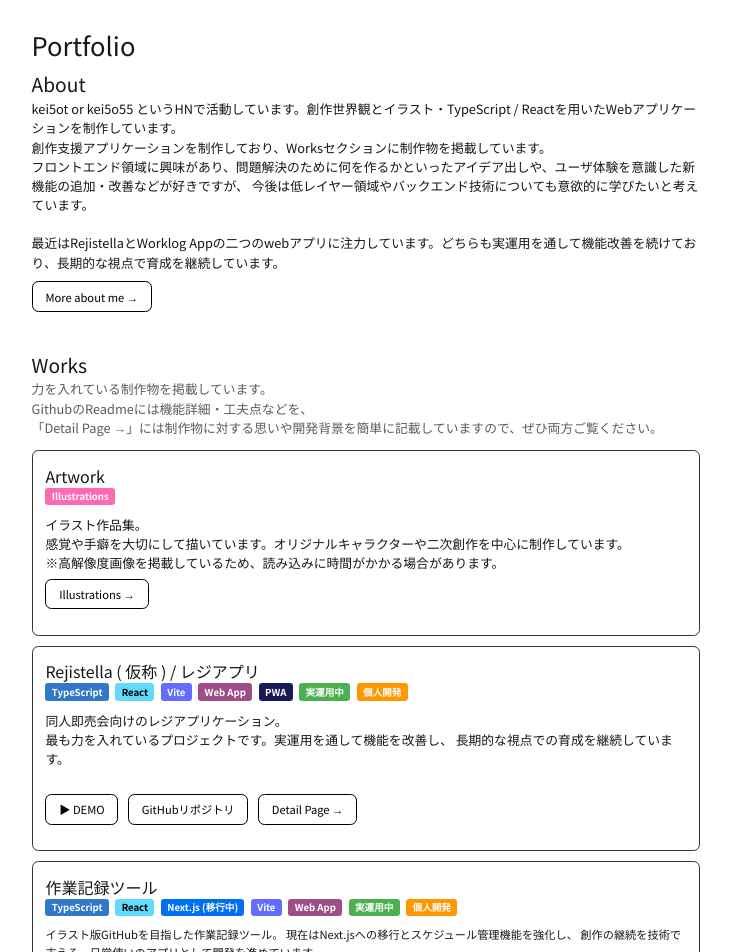
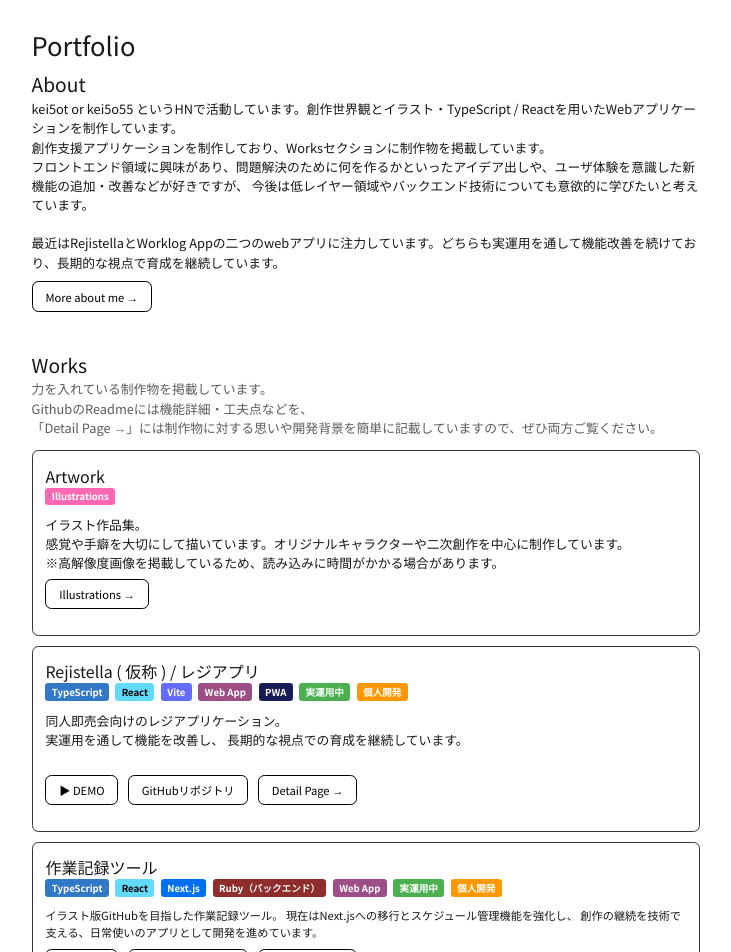
Before and after one commit to kei5o55/my-portfolio, a Next.js app: page / in a window 1280 px wide. Shown: the top 952 px of the page, without its empty margins (274-1005 px from the left). Built offline with nearby package versions, Linux system fonts and the light colour scheme.

Commit message:
ふぃｘ

```diff
--- a/app/page.tsx
+++ b/app/page.tsx
@@ -114,7 +114,7 @@ export default function Home() {
 
             <p>
               同人即売会向けのレジアプリケーション。<br />
-              最も力を入れているプロジェクトです。実運用を通して機能を改善し、
+              実運用を通して機能を改善し、
               長期的な視点での育成を継続しています。<br/><br />
             </p>
           </div>
@@ -178,8 +178,8 @@ export default function Home() {
           <div style={{ display: "flex", gap: 8, flexWrap: "wrap", marginBottom: 12 }}>
             <span style={tagStyle("#3178C6", "#fff")}>TypeScript</span>
             <span style={tagStyle("#61DAFB", "#000")}>React</span>
-            <span style={tagStyle("#0070f3", "#fff")}>Next.js (移行中)</span>
-            <span style={tagStyle("#646CFF", "#fff")}>Vite</span>
+            <span style={tagStyle("#0070f3", "#fff")}>Next.js </span>
+            <span style={tagStyle("#8f2c2c", "#fff")}>Ruby（バックエンド）</span>
             <span style={tagStyle("#9e4e86", "#fff")}>Web App</span>
             <span style={tagStyle("#4CAF50", "#fff")}>実運用中</span>
             <span style={tagStyle("#FF9800", "#fff")}>個人開発</span>
--- a/app/works/data.tsx
+++ b/app/works/data.tsx
@@ -106,6 +106,7 @@ export const worksData: Work[] = [
         作業時間の可視化がしたいなぁって思っただけでなく、近年の生成AIブームの中、人が積み重ねて作成した部分に価値が発生してきているのじゃないかなと感じており、そういった部分を視覚的に出来るような仕組み
         を作っています。
         <br/>創作に関する記録を付けるだけでなく、スケジュールカレンダーなどを実装しており、今後は日常でも使える創作支援OSとして開発していきたいです。例えば、この日はバイトが○○時まであるから○○から作業　とか。出来たら嬉しい（自分が）
+        <br/>現在は、Railsを用いたバックエンドの開発を行っており、ログイン機能＋DBでの永続化を目標にしています。
         <div
               style={{
                 width: 500,
```
